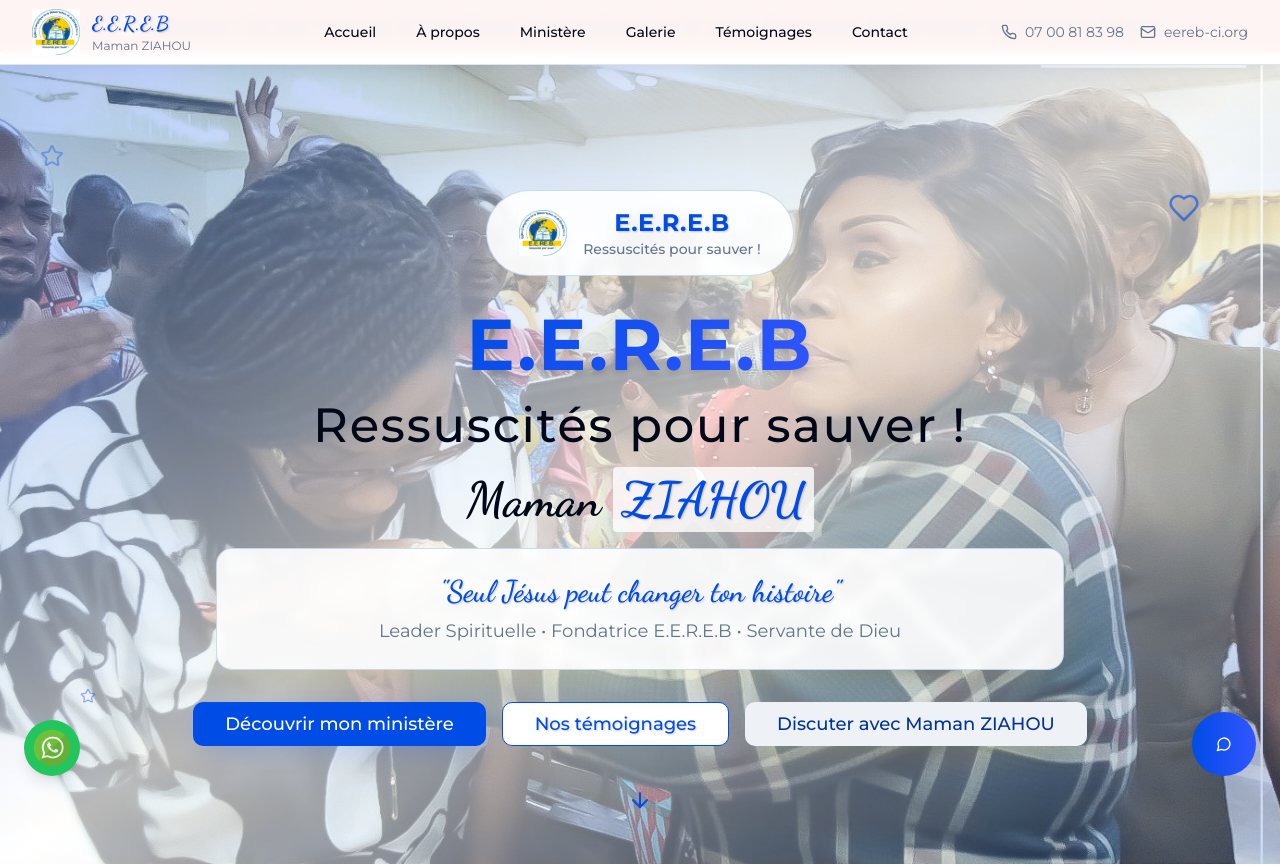
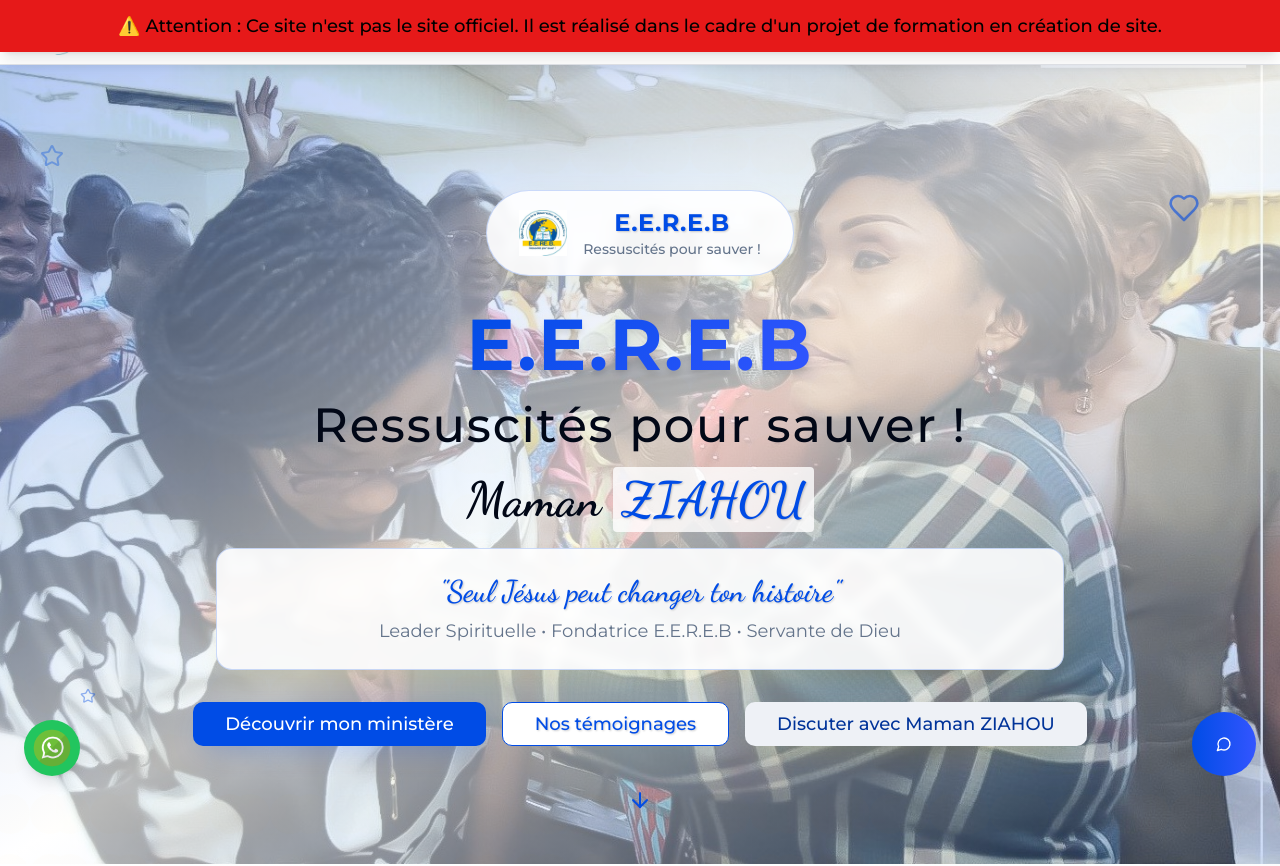
Before and after one commit to ngoranjacob96-cyber/maman-ziahou-legacy, a React (Vite) app: page / in a window 1280 px wide. Shown: the top 866 px of the page. Built offline with nearby package versions, Linux system fonts and the light colour scheme.

Commit message:
Corriger la visibilité du bandeau
Le bandeau d'avertissement n'était pas visible. Ce commit corrige ce problème pour que le bandeau soit affiché correctement.

```diff
--- a/src/components/WarningBanner.tsx
+++ b/src/components/WarningBanner.tsx
@@ -2,7 +2,7 @@ import React from 'react';
 
 const WarningBanner = () => {
   return (
-    <div className="fixed top-0 left-0 right-0 z-50 bg-red-600 text-black py-3 px-4">
+    <div className="fixed top-0 left-0 right-0 z-[9999] bg-warning text-warning-foreground py-3 px-4 shadow-lg">
       <div className="container mx-auto">
         <p className="text-center text-base md:text-lg font-medium">
           ⚠️ Attention : Ce site n'est pas le site officiel. Il est réalisé dans le cadre d'un projet de formation en création de site.
--- a/src/index.css
+++ b/src/index.css
@@ -36,6 +36,8 @@ All colors MUST be HSL.
     --muted-foreground: 215.4 16.3% 46.9%;
     --destructive: 0 84.2% 60.2%;
     --destructive-foreground: 210 40% 98%;
+    --warning: 0 80% 50%;  /* Rouge pour les avertissements */
+    --warning-foreground: 0 0% 0%;
     --border: 220 13% 90%;
     --input: 220 13% 90%;
     --ring: 220 100% 45%;
--- a/tailwind.config.ts
+++ b/tailwind.config.ts
@@ -40,6 +40,10 @@ export default {
 				destructive: {
 					DEFAULT: 'hsl(var(--destructive))',
 					foreground: 'hsl(var(--destructive-foreground))'
+				},
+				warning: {
+					DEFAULT: 'hsl(var(--warning))',
+					foreground: 'hsl(var(--warning-foreground))'
 				},
 				muted: {
 					DEFAULT: 'hsl(var(--muted))',
```
